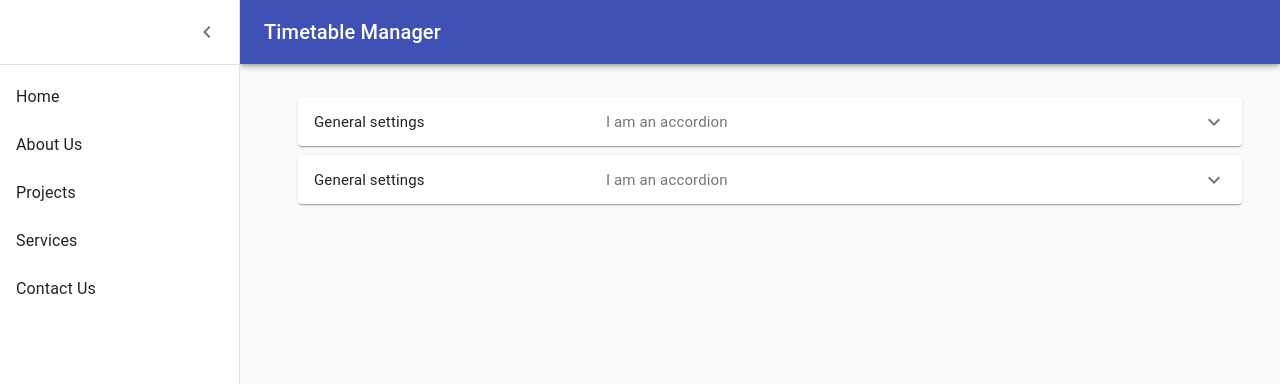
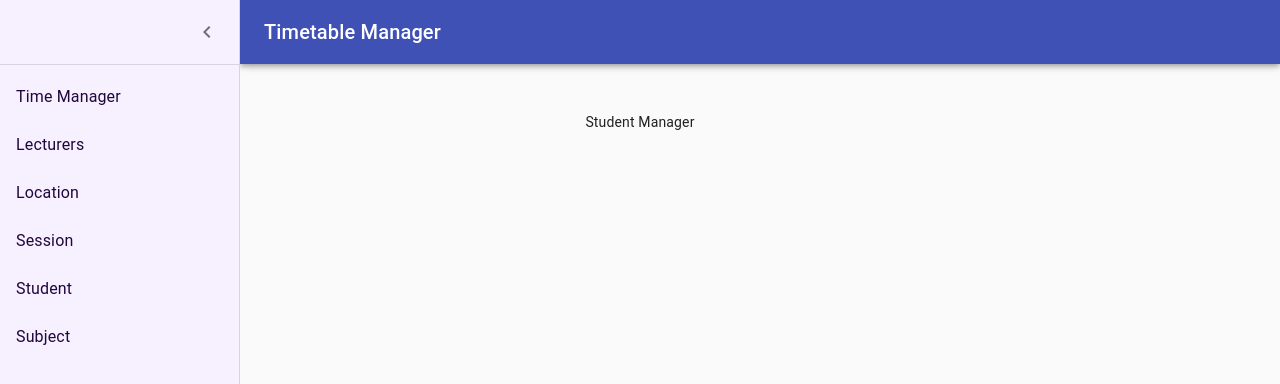
Before and after one commit to SLIIT-Group/Timetable-Manager, a React app: page /student in a window 1280 px wide. Both pictures are taken after a click on the button "open drawer". Shown: the top 384 px of the page. Built offline with nearby package versions, Linux system fonts and the light colour scheme; the HTML template or start-up script is replaced by a standard one.

Commit message:
Added routing

```diff
--- a/src/components/App.js
+++ b/src/components/App.js
@@ -1,13 +1,29 @@
 import React from 'react';
 import SideNav from './Navigation/SideNav';
-import ExpansionPanel from './ExpansionPanel/ExpansionPanel';
+import TimeManager from './TimeManager/TimeManager';
+import LocationManager from './Location/LocationManager';
+import SessionManager from './Sessions/SessionManager';
+import StudentManager from './Students/StudentManager';
+import SubjectManager from './Subjects/SubjectManager';
+import Lecturer from './Lecturer/Lecturer';
+
+import { BrowserRouter as Router, Switch, Route } from 'react-router-dom';
 
 const App = () => {
   return (
-    <div className='app'>
-      <SideNav></SideNav>
-
-    </div>
+    <Router>
+      <div className='app'>
+        <SideNav></SideNav>
+        <Switch>
+          <Route exact path='/time' component={TimeManager}></Route>
+          <Route exact path='/lecturers' component={Lecturer}></Route>
+          <Route exact path='/location' component={LocationManager}></Route>
+          <Route exact path='/session' component={SessionManager}></Route>
+          <Route exact path='/student' component={StudentManager}></Route>
+          <Route exact path='/subject' component={SubjectManager}></Route>
+        </Switch>
+      </div>
+    </Router>
   );
 };
 
--- /dev/null
+++ b/src/components/Lecturer/Lecturer.js
@@ -0,0 +1,7 @@
+import React from 'react';
+
+function Lecturer() {
+  return <div style={{ textAlign: 'center' }}>Lecturer</div>;
+}
+
+export default Lecturer;
--- /dev/null
+++ b/src/components/Location/LocationManager.js
@@ -0,0 +1,11 @@
+import React from 'react';
+
+function LocationManager() {
+  return (
+    <div>
+      <div style={{ textAlign: 'center' }}>Location Manager</div>
+    </div>
+  );
+}
+
+export default LocationManager;
--- a/src/components/Navigation/SideNav.js
+++ b/src/components/Navigation/SideNav.js
@@ -1,5 +1,5 @@
 import React from 'react';
-import { Switch, Route, Link } from 'react-router-dom';
+import { Link } from 'react-router-dom';
 import clsx from 'clsx';
 import { makeStyles, useTheme } from '@material-ui/core/styles';
 import Drawer from '@material-ui/core/Drawer';
@@ -14,12 +14,14 @@ import MenuIcon from '@material-ui/icons/Menu';
 import ChevronLeftIcon from '@material-ui/icons/ChevronLeft';
 import ChevronRightIcon from '@material-ui/icons/ChevronRight';
 import ListItem from '@material-ui/core/ListItem';
-import ListItemIcon from '@material-ui/core/ListItemIcon';
 import ListItemText from '@material-ui/core/ListItemText';
-import ExpansionPanel from '../ExpansionPanel/ExpansionPanel';
-import { Container } from '@material-ui/core';
 
 const drawerWidth = 240;
+
+const navStyle = {
+  color: '#22063d',
+  textDecoration: 'none',
+};
 
 const useStyles = makeStyles((theme) => ({
   root: {
@@ -51,6 +53,7 @@ const useStyles = makeStyles((theme) => ({
   },
   drawerPaper: {
     width: drawerWidth,
+    background: '#f6f0ff',
   },
   drawerHeader: {
     display: 'flex',
@@ -82,14 +85,6 @@ export default function PersistentDrawerLeft() {
   const classes = useStyles();
   const theme = useTheme();
   const [open, setOpen] = React.useState(false);
-
-  const navLinks = [
-    { url: '/', name: 'Home' },
-    { url: '/test', name: 'About Us' },
-    { url: '/projects', name: 'Projects' },
-    { url: '/services', name: 'Services' },
-    { url: '/contact-us', name: 'Contact Us' },
-  ];
 
   const handleDrawerOpen = () => {
     setOpen(true);
@@ -143,13 +138,36 @@ export default function PersistentDrawerLeft() {
         </div>
         <Divider />
         <List>
-          {navLinks.map(({ url, name }) => (
-            <div>
-              <ListItem button key={url}>
-                <ListItemText primary={name} />
-              </ListItem>
-            </div>
-          ))}
+          <ListItem button>
+            <Link style={navStyle} to='/time'>
+              <ListItemText>Time Manager</ListItemText>
+            </Link>
+          </ListItem>
+          <ListItem button>
+            <Link style={navStyle} to='/lecturers'>
+              <ListItemText>Lecturers</ListItemText>
+            </Link>
+          </ListItem>
+          <ListItem button>
+            <Link style={navStyle} to='/location'>
+              <ListItemText>Location</ListItemText>
+            </Link>
+          </ListItem>
+          <ListItem button>
+            <Link style={navStyle} to='/session'>
+              <ListItemText>Session</ListItemText>
+            </Link>
+          </ListItem>
+          <ListItem button>
+            <Link style={navStyle} to='/student'>
+              <ListItemText>Student</ListItemText>
+            </Link>
+          </ListItem>
+          <ListItem button>
+            <Link style={navStyle} to='/subject'>
+              <ListItemText>Subject</ListItemText>
+            </Link>
+          </ListItem>
         </List>
       </Drawer>
       <main
@@ -158,10 +176,10 @@ export default function PersistentDrawerLeft() {
         })}
       >
         <div className={classes.drawerHeader} />
-        <Container>
+        {/* <Container>
           <ExpansionPanel></ExpansionPanel>
           <ExpansionPanel></ExpansionPanel>
-        </Container>
+        </Container> */}
       </main>
     </div>
   );
--- /dev/null
+++ b/src/components/Sessions/SessionManager.js
@@ -0,0 +1,11 @@
+import React from 'react';
+
+function SessionManager() {
+  return (
+    <div>
+      <div style={{ textAlign: 'center' }}>Session Manager</div>
+    </div>
+  );
+}
+
+export default SessionManager;
--- /dev/null
+++ b/src/components/Students/StudentManager.js
@@ -0,0 +1,11 @@
+import React from 'react';
+
+function StudentManager() {
+  return (
+    <div>
+      <div style={{ textAlign: 'center' }}>Student Manager</div>
+    </div>
+  );
+}
+
+export default StudentManager;
--- /dev/null
+++ b/src/components/Subjects/SubjectManager.js
@@ -0,0 +1,11 @@
+import React from 'react';
+
+function SubjectManager() {
+  return (
+    <div>
+      <div style={{ textAlign: 'center' }}>Subject Manager</div>
+    </div>
+  );
+}
+
+export default SubjectManager;
--- /dev/null
+++ b/src/components/TimeManager/TimeManager.js
@@ -0,0 +1,7 @@
+import React from 'react';
+
+function TimeManager() {
+  return <div style={{ textAlign: 'center' }}>Time Manager</div>;
+}
+
+export default TimeManager;
```
